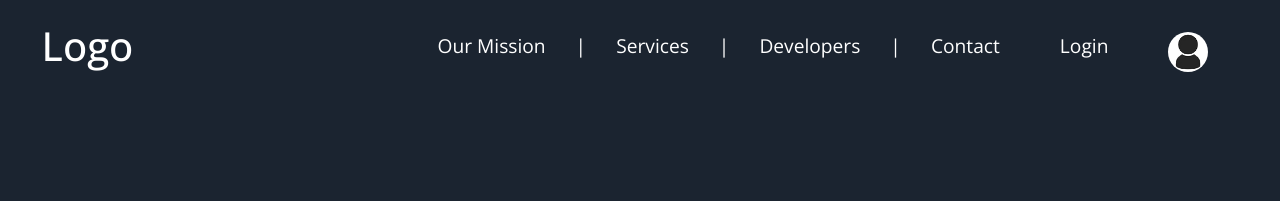
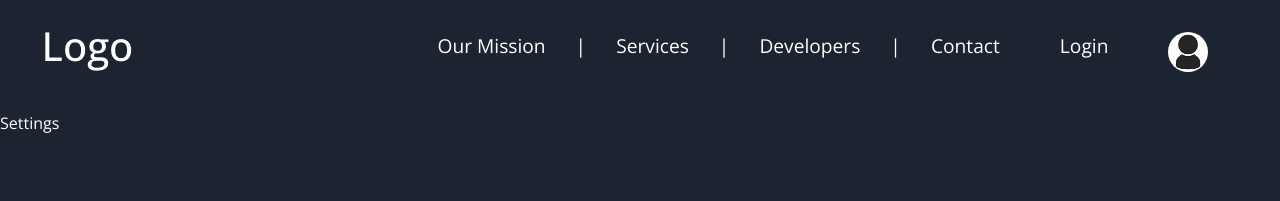
Before and after one commit to hnsnl15/headhunting_site_AHM, a React (Vite) app: page /settings in a window 1280 px wide. Shown: the top 201 px of the page. Built offline with nearby package versions, Linux system fonts and the light colour scheme.

Commit message:
added Settings link

```diff
--- a/src/App.jsx
+++ b/src/App.jsx
@@ -4,6 +4,7 @@ import Header from './components/Body/Header';
 import Login from './components/Login';
 import Register from './components/Register';
 import MainPageBanner from './components/Body/MainPageBanner';
+import Settings from './components/Settings';
 
 function App() {
   return (
@@ -14,6 +15,7 @@ function App() {
         <Route path='/' element={<MainPageBanner />} />
         <Route path='/login' element={<Login />} />
         <Route path='/register' element={<Register />} />
+        <Route path='/settings' element={<Settings />} />
       </Routes>
     </Router>
   )
--- a/src/components/Body/Header.jsx
+++ b/src/components/Body/Header.jsx
@@ -51,7 +51,7 @@ function Header() {
                     <li><img src={profile} alt="Profile" onClick={toggle} />
                     <div style={{display: active ? 'flex' : 'none' }} className="profile-dropdown">
                         <h6>{name}</h6>
-                        <a onClick={toggle} href="#">Settings</a>
+                        <Link onClick={toggle} to='/Settings'>Settings</Link>
                         <a onClick={logout} href="#">Logout</a>
                     </div>
                     </li>
--- /dev/null
+++ b/src/components/Settings.jsx
@@ -0,0 +1,7 @@
+import React from 'react'
+
+export default function Settings() {
+  return (
+    <div>Settings</div>
+  )
+}
```
